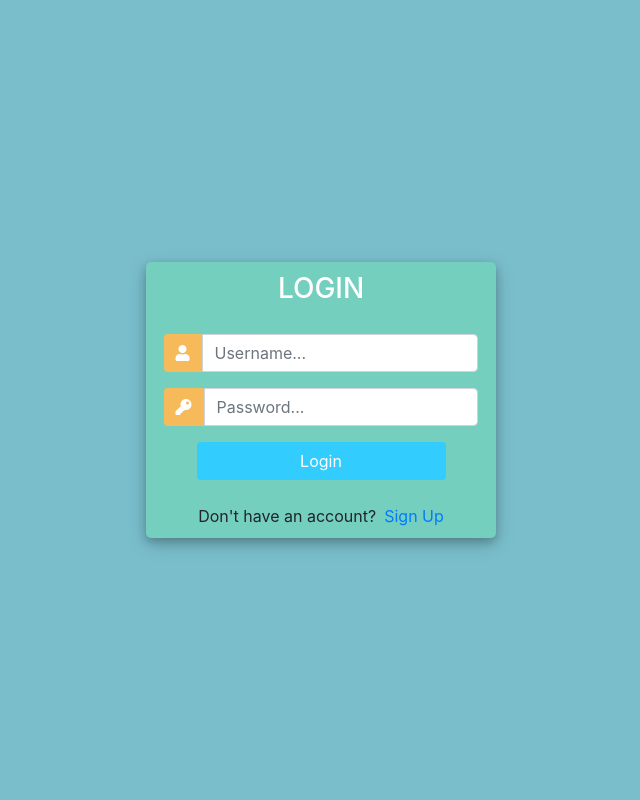
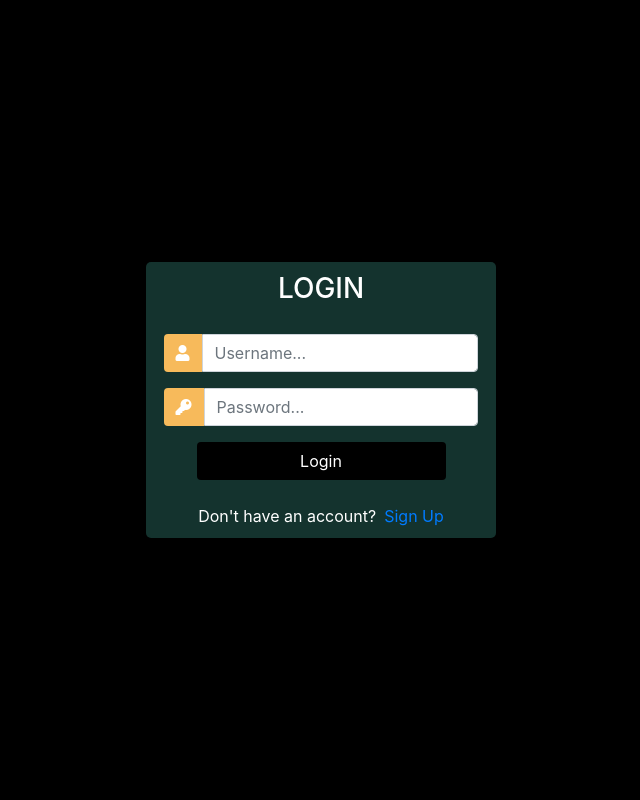
Before and after one commit to shimaa-00/python-course, a Django app: template templates/djapp/login.html in a window 1280 px wide. Shown: the whole page, without its empty margins (319-959 px from the left). Run offline with Django 4.2, Linux system fonts and the light colour scheme; the template is opened without the code that fills it, so the values that code supplies are empty; parts of the project's set-up code (start-up, migrations or seed data) failed here and were passed over; some libraries are stand-ins or nearby versions.

Commit message:
modifing

```diff
--- a/djapp/urls.py
+++ b/djapp/urls.py
@@ -14,8 +14,8 @@ urlpatterns = [
     path('api-add', views.api_add_student ,name='api-add'),
     path('api-edit/<student_id>', views.api_edit_student ,name='api-edit'),
     path('api-delete/<student_id>', views.api_delete_student ,name='api-delete'),
-    path('login',views.login , name='login'),
-    path('signup',views.signup , name='signup'),
-    path('signout',views.signout , name='signout')
+    path('login',views.loginToAPP , name='login'),
+    path('signup',views.signupToAPP , name='signup'),
+    path('signout',views.signoutFromAPP , name='signout')
 
 ]
--- a/templates/djapp/login.html
+++ b/templates/djapp/login.html
@@ -16,14 +16,15 @@
             margin: 0;
             padding: 0;
             height: 100%;
-            background: #7abecc !important;
+            background: black !important;
+            color: white !important;
         }
 
         .user_card {
             width: 350px;
             margin-top: auto;
             margin-bottom: auto;
-            background: #74cfbf;
+            background: #14332e;
             position: relative;
             display: flex;
             justify-content: center;
@@ -47,7 +48,7 @@
 
         .login_btn {
             width: 100%;
-            background: #33ccff !important;
+            background: black !important;
             color: white !important;
         }
 
@@ -74,7 +75,7 @@
         }
 
         #messages {
-            background-color: grey;
+            background-color: white;
             color: #fff;
             padding: 10px;
             margin-top: 10px;
```
Also changed, not shown: djapp/views.py (+5 -5 lines), templates/djapp/signup.html (+4 -3 lines).
